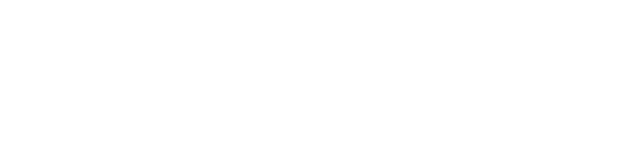
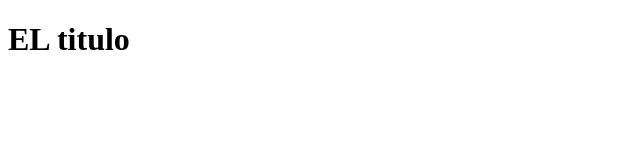
Before and after one commit to christianaulaestudio/holamundo, a plain HTML site: page index4.html in a window 1280 px wide. Shown: the whole page, without its empty margins (0-640 px from the left). Drawn offline with Linux system fonts and the light colour scheme.

Commit message:
anhado titulo index4.html

```diff
--- a/index4.html
+++ b/index4.html
@@ -7,6 +7,6 @@
     <title>Document</title>
 </head>
 <body>
-
+    <h1>EL titulo</h1>
 </body>
 </html>
```
